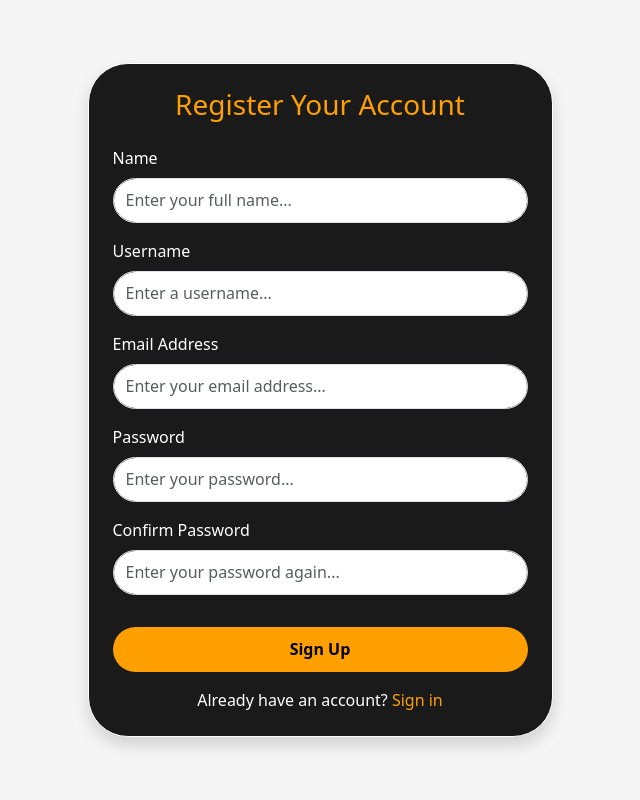
After one commit to ahmedshaker196/URBANIX, a PHP site: page /Register.php in a window 1280 px wide. The commit adds this page. Shown: the whole page, without its empty margins (320-960 px from the left). Run offline with PHP 8.4, Linux system fonts and the light colour scheme.

Commit message:
log and reg

```diff
--- /dev/null
+++ b/Register.php
@@ -0,0 +1,156 @@
+<?php
+
+$servername = "localhost";
+$usernameDB = "root";
+$passwordDB = "";
+$dbname = "urbanix";
+
+$conn = new mysqli($servername, $usernameDB, $passwordDB, $dbname);
+
+if ($conn->connect_error) {
+    die("Connection failed: " . $conn->connect_error);
+}
+
+$message = ""; // مكان لرسائل النجاح / الخطأ
+
+// ===========================
+// 2) Handle Form Submit
+// ===========================
+if ($_SERVER["REQUEST_METHOD"] === "POST") {
+
+    $name     = trim($_POST["name"]);
+    $username = trim($_POST["username"]);
+    $email    = trim($_POST["email"]);
+    $password = $_POST["password"];
+    $cpassword = $_POST["cpassword"];
+
+    // Validate Confirm Password
+    if ($password !== $cpassword) {
+        $message = "<div class='alert alert-danger'>Passwords do not match!</div>";
+    } else {
+
+        // Check Email or Username Exists
+        $check_sql = "SELECT * FROM users WHERE email=? OR username=?";
+        $stmt = $conn->prepare($check_sql);
+        $stmt->bind_param("ss", $email, $username);
+        $stmt->execute();
+        $result = $stmt->get_result();
+
+        if ($result->num_rows > 0) {
+            $message = "<div class='alert alert-danger'>Email or Username already exists!</div>";
+        } else {
+
+            // Hash Password
+            $hashedPassword = password_hash($password, PASSWORD_DEFAULT);
+
+            // Insert User
+            $insert_sql = "INSERT INTO users (name, username, email, password, role, created_at)
+                           VALUES (?, ?, ?, ?, 'user', NOW())";
+
+            $stmt = $conn->prepare($insert_sql);
+            $stmt->bind_param("ssss", $name, $username, $email, $hashedPassword);
+
+            if ($stmt->execute()) {
+                $message = "<div class='alert alert-success'>Account created successfully!</div>";
+            } else {
+                $message = "<div class='alert alert-danger'>Error: " . $conn->error . "</div>";
+            }
+        }
+    }
+}
+?>
+
+<!DOCTYPE html>
+<html lang="en">
+<head>
+    <meta charset="UTF-8">
+    <meta name="viewport" content="width=device-width, initial-scale=1.0">
+    <title>URBANIX</title>
+
+    <link rel="stylesheet" href="https://cdnjs.cloudflare.com/ajax/libs/bootstrap/5.3.2/css/bootstrap.min.css">
+
+    <style>
+        :root {
+            --accent-orange: #ff9f00;
+            --whiteColor: #ffffff;
+            --black-bg: #1a1a1a;
+        }
+        body { background-color: #f5f5f5; }
+        .register-box {
+            background-color: var(--black-bg);
+            border: 1px solid var(--whiteColor);
+            border-radius: 40px;
+        }
+        .register-box h3 { color: var(--accent-orange); }
+        .form-label { color: white; }
+        .form-control {
+            border-radius: 40px;
+            height: 45px;
+        }
+        .btn-custom {
+            background-color: var(--accent-orange);
+            border-radius: 40px;
+            height: 45px;
+            font-weight: bold;
+            color: black;
+        }
+        .btn-custom:hover { opacity: 0.9; }
+        .link-orange { color: var(--accent-orange); }
+    </style>
+</head>
+
+<body>
+
+<div class="container d-flex justify-content-center align-items-center min-vh-100">
+    <div class="register-box col-md-5 col-11 p-4 shadow">
+
+        <h3 class="text-center mb-4">Register Your Account</h3>
+
+        <!-- PHP Message -->
+        <?php echo $message; ?>
+
+        <form method="POST" action="">
+
+            <div class="mb-3">
+                <label class="form-label">Name</label>
+                <input type="text" name="name" class="form-control" required placeholder="Enter your full name...">
+            </div>
+
+            <div class="mb-3">
+                <label class="form-label">Username</label>
+                <input type="text" name="username" class="form-control" required placeholder="Enter a username...">
+            </div>
+
+            <div class="mb-3">
+                <label class="form-label">Email Address</label>
+                <input type="email" name="email" class="form-control" required placeholder="Enter your email address...">
+            </div>
+
+            <div class="mb-3">
+                <label class="form-label">Password</label>
+                <input type="password" name="password" class="form-control" required placeholder="Enter your password...">
+            </div>
+
+            <div class="mb-3">
+                <label class="form-label">Confirm Password</label>
+                <input type="password" name="cpassword" class="form-control" required placeholder="Enter your password again...">
+            </div>
+
+            <button type="submit" class="btn btn-custom w-100 mt-3">
+                Sign Up
+            </button>
+
+            <div class="text-center mt-3 text-white">
+                <span>Already have an account? </span>
+                <a href="index.php" class="link-orange text-decoration-none">Sign in</a>
+            </div>
+
+        </form>
+
+    </div>
+</div>
+
+<script src="https://cdnjs.cloudflare.com/ajax/libs/bootstrap/5.3.2/js/bootstrap.bundle.min.js"></script>
+
+</body>
+</html>
```
Also changed, not shown: Register.html (deleted, +0 -111 lines), index.php (+80 -25 lines).
